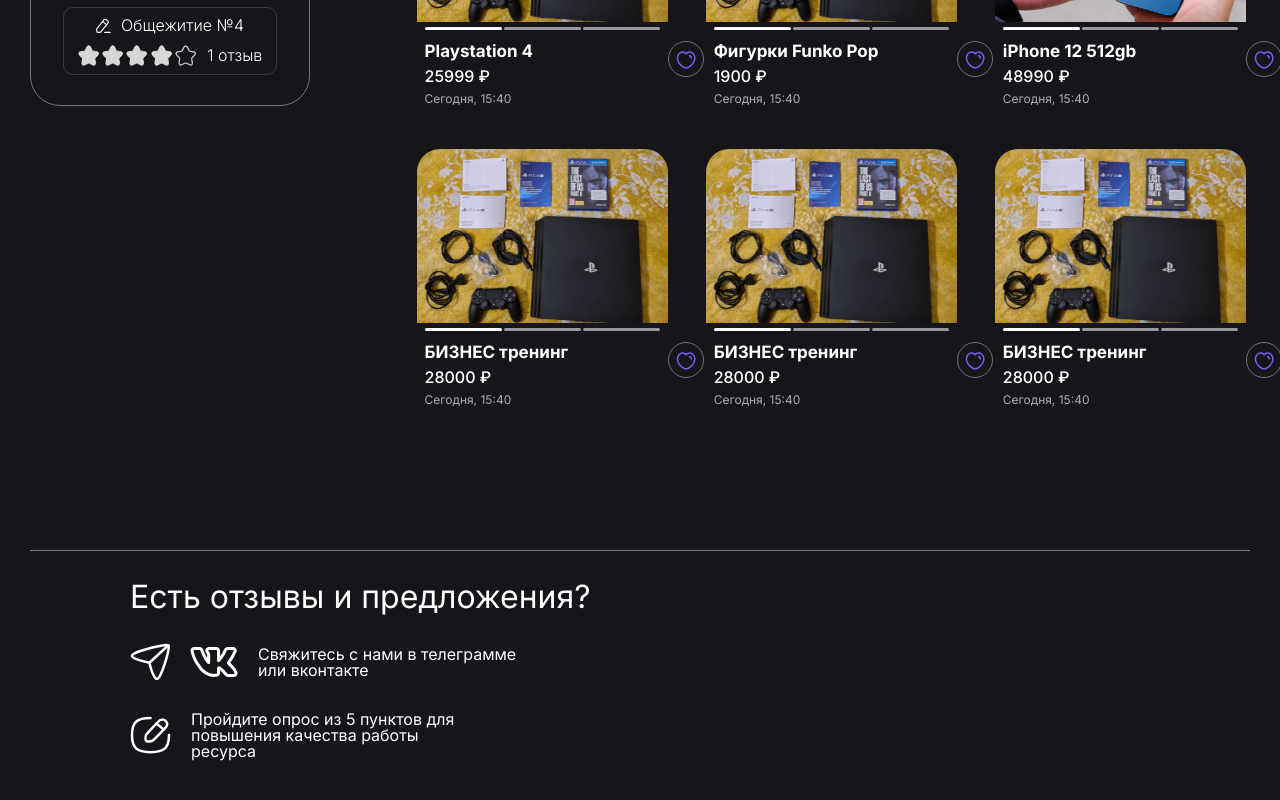
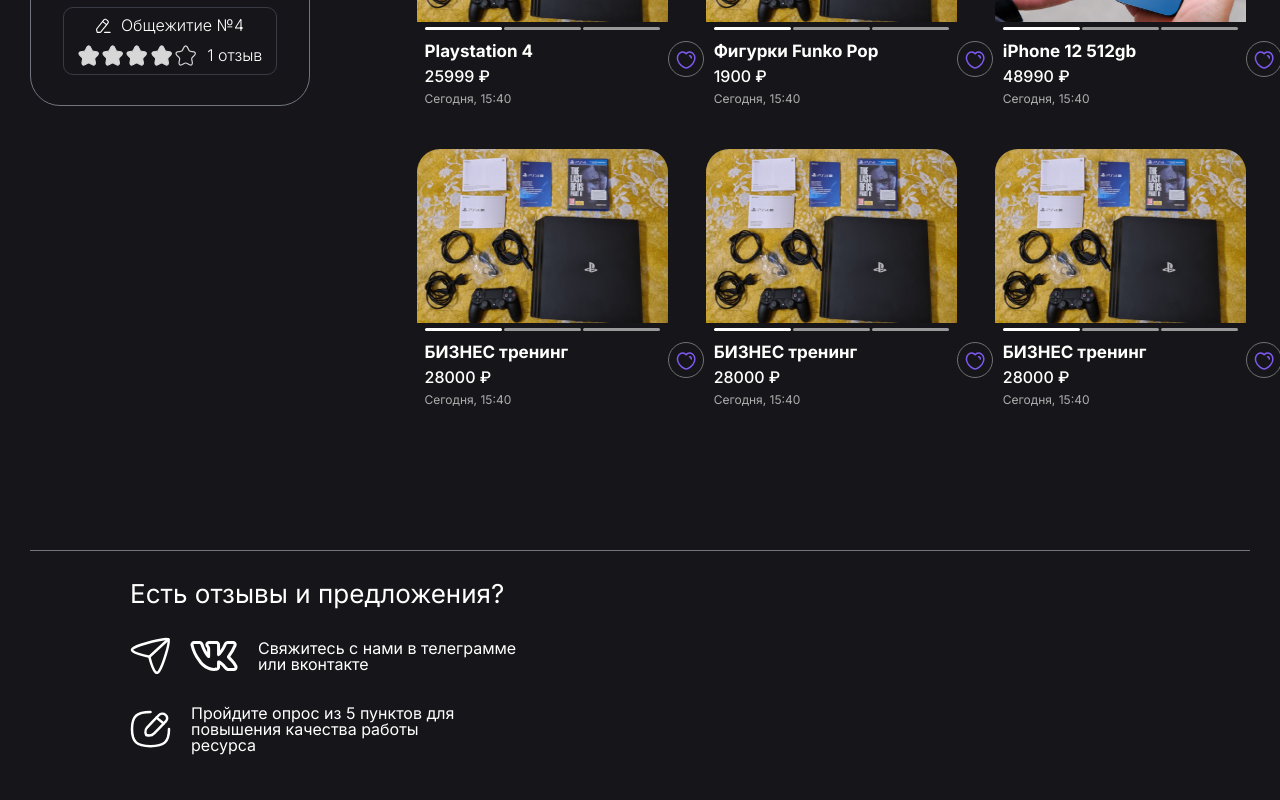
Before and after one commit to Web-studio-Team3/Frontend-team3, a React (Create React App) app: page /account/id in a window 1280 px wide. Shown: the part 451-1251 px from the top of the page. Built offline with nearby package versions, Linux system fonts and the light colour scheme; no server answers.

Commit message:
Footer is fixed

```diff
--- a/src/components/footer/Footer.module.scss
+++ b/src/components/footer/Footer.module.scss
@@ -5,7 +5,7 @@
 	margin-bottom: 30px;
 
 	&Text1 {
-		font-size: 32px;
+		font-size: 26px;
 	}
 	&Text2 {
 		width: 270px;
--- a/src/components/footer/Footer.tsx
+++ b/src/components/footer/Footer.tsx
@@ -25,7 +25,7 @@
 					</a>
 
 					<a
-						href={"https://t.me/mospolymarket"}
+						// href={"https://t.me/mospolymarket"}
 						className={styles.box}
 					>
 						{" "}
@@ -39,7 +39,7 @@
 				</div>
 				<div className={styles.flexbox}>
 					<a
-						href={"https://t.me/mospolymarket"}
+						// href={"https://t.me/mospolymarket"}
 						className={styles.box}
 					>
 						{" "}
```
